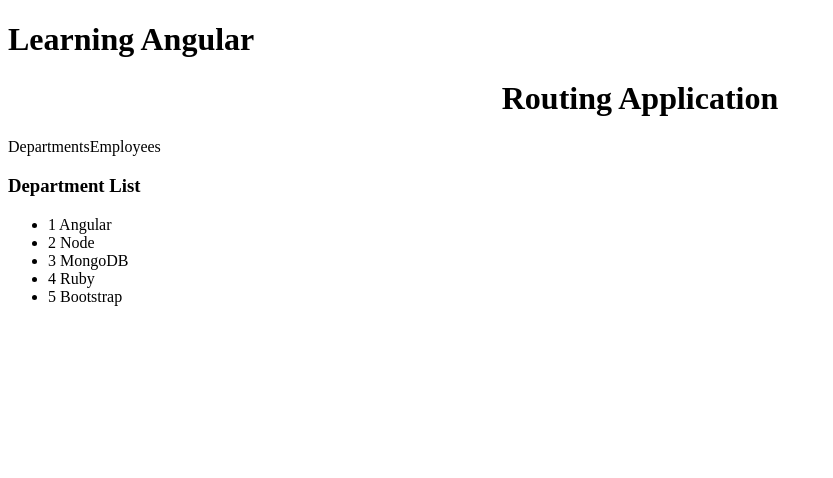
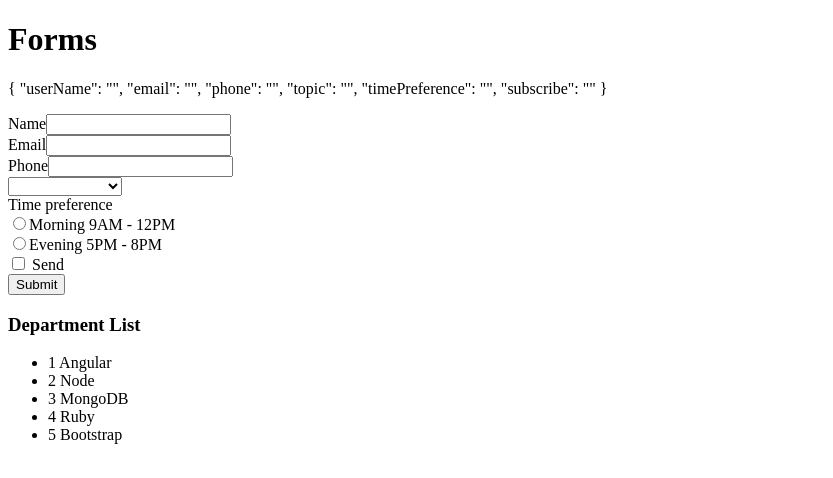
Before and after one commit to rafacoper/angular17-CCECCSR, an Angular app: page /departments in a window 1280 px wide. Shown: the top 478 px of the page, without its empty margins (0-833 px from the left). Built offline with nearby package versions, Linux system fonts and the light colour scheme.

Commit message:
Now I can see how ngModel on the form is handled

```diff
--- a/src/app/app.component.html
+++ b/src/app/app.component.html
@@ -1,28 +1,6 @@
 <main>
-  <h1>{{title}}</h1>
 
-  <div style="text-align:center">
-    <h1>
-      Routing Application
-    </h1>
-  </div>
-  <nav>
-    <a routerLink="/departments" routerLinkActive="active">Departments</a>
-    <a routerLink="/employees" routerLinkActive="active">Employees</a>
-  </nav>
-
-  <!-- <app-interactor
-    [parentData]="interactorName1"
-    [grandpaData]="interactorName2"
-    (childEvent)="message=$event"
-    >
-  </app-interactor>
-
-  <h3 [style.color]="'rgb(145, 153, 27)'">{{message}}</h3>
-
-  <app-eventbinding></app-eventbinding>
-
-  <app-binding></app-binding> -->
+  <app-form></app-form>
 
 </main>
 
--- a/src/app/app.component.ts
+++ b/src/app/app.component.ts
@@ -6,6 +6,7 @@
 import { InteractorComponent } from './interactor/interactor.component';
 import { EmployeeListComponent } from './employee-list/employee-list.component';
 import { EmployeeDetailComponent } from './employee-detail/employee-detail.component';
+import { FormComponent } from './form/form.component';
 
 @Component({
   selector: 'app-root',
@@ -17,7 +18,8 @@
     EventbindingComponent,
     InteractorComponent,
     EmployeeListComponent,
-    EmployeeDetailComponent
+    EmployeeDetailComponent,
+    FormComponent
   ],
   templateUrl: './app.component.html',
   styleUrl: './app.component.css',
--- /dev/null
+++ b/src/app/form/form.component.html
@@ -0,0 +1,47 @@
+<div class="container-fluid mb-5">
+  <h1>Forms</h1>
+  <form #userForm="ngForm">
+    <p>{{ userForm.value | json }}</p>
+    <div class="form-control">
+      <label for="name">Name</label>
+      <input type="text" class="form-control" name="userName" ngModel>
+    </div>
+    <div class="form-control">
+      <label for="email">Email</label>
+      <input type="email" class="form-control" name="email" ngModel>
+    </div>
+    <div class="form-control">
+      <label for="phone">Phone</label>
+      <input type="tel" class="form-control" name="phone" ngModel>
+    </div>
+
+    <div class="form-group">
+      <select class="custom-select" name="topic" ngModel>
+        <option selected>Im interested in</option>
+        <option *ngFor="let topic of topics">{{topic}}</option>
+      </select>
+    </div>
+
+    <div class="">
+      <label>Time preference</label>
+      <div class="form-check">
+        <input type="radio" class="form-check-input" name="timePreference" value="morning" ngModel>
+        <label class="form-check-label">Morning 9AM - 12PM</label>
+      </div>
+      <div class="form-check">
+        <input type="radio" class="form-check-input" name="timePreference" value="evening" ngModel>
+        <label class="form-check-label">Evening 5PM - 8PM</label>
+      </div>
+    </div>
+
+    <div class="form-check mb-3">
+      <input type="checkbox" class="form-check-input" name="subscribe" ngModel>
+      <label class="form-check-label">
+        Send
+      </label>
+    </div>
+
+    <button class="btn btn-primary" type="submit">Submit</button>
+
+  </form>
+</div>
--- /dev/null
+++ b/src/app/form/form.component.ts
@@ -0,0 +1,14 @@
+import { CommonModule } from '@angular/common';
+import { Component } from '@angular/core';
+import { FormsModule } from '@angular/forms';
+
+@Component({
+  selector: 'app-form',
+  standalone: true,
+  imports: [CommonModule, FormsModule],
+  templateUrl: './form.component.html',
+  styleUrl: './form.component.css'
+})
+export class FormComponent {
+  topics = ['Angular', 'React', 'HTML']
+}
```
Also changed, not shown: src/app/form/form.component.css (added), 1 other file (tests, documents, lock files or other folders).
